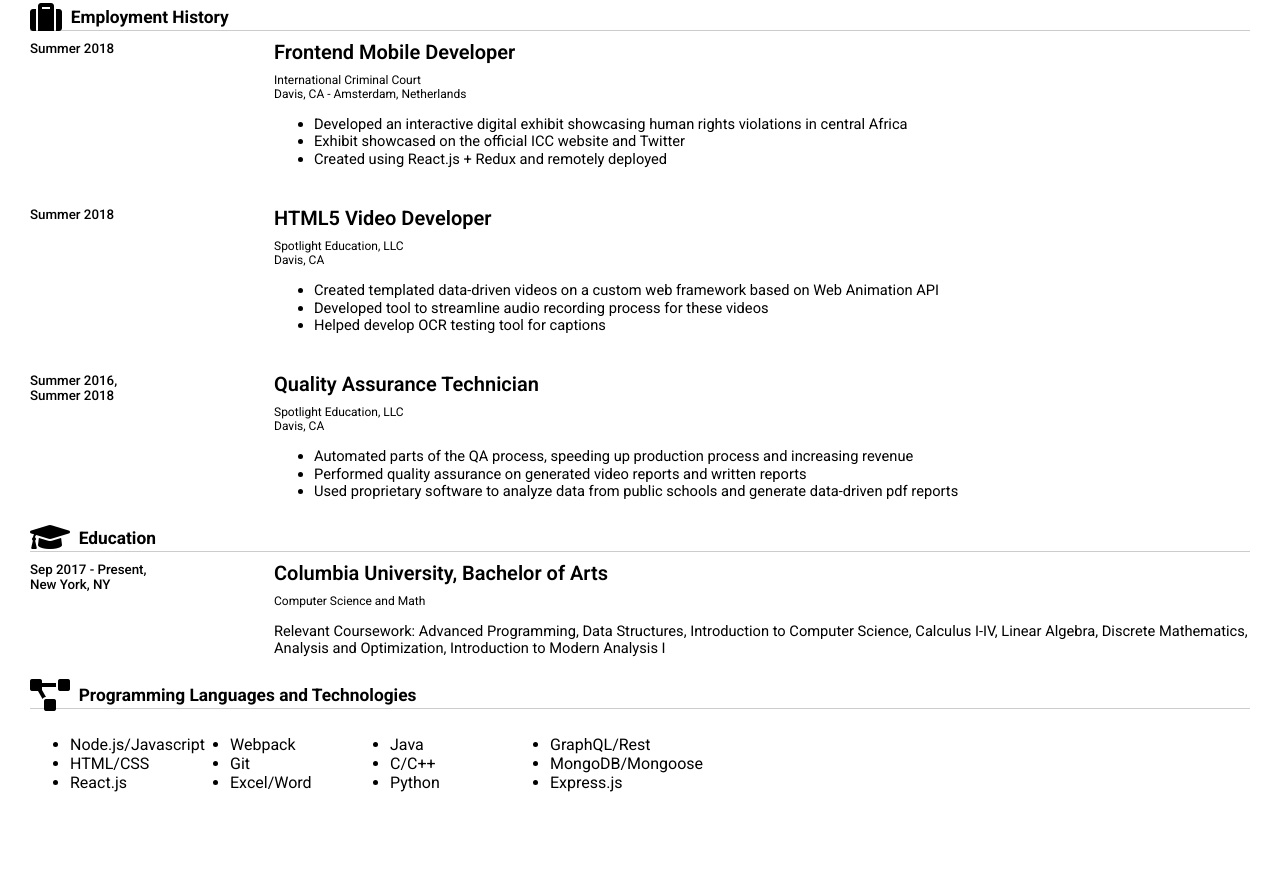
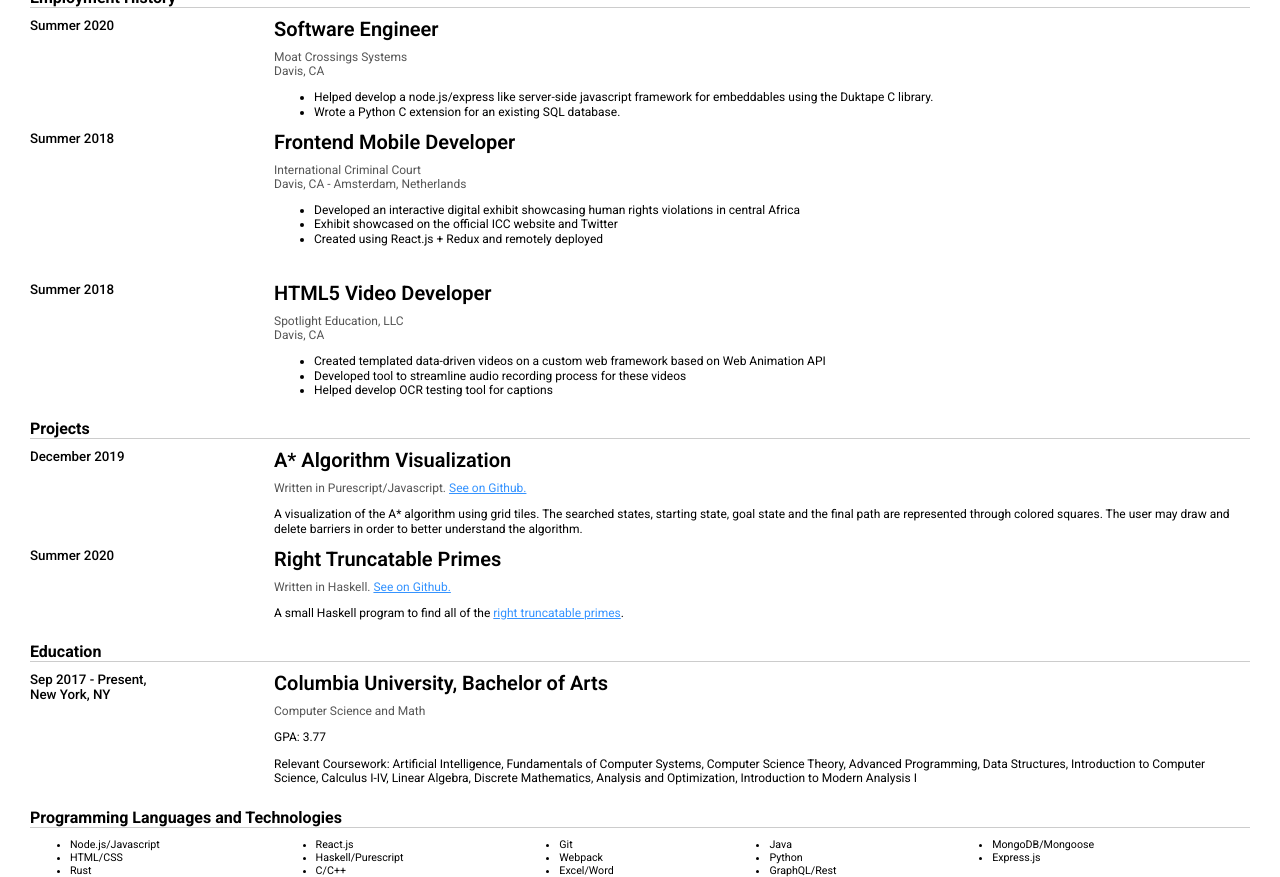
Before and after one commit to benjaminflin/resume, a website: page index.html in a window 1280 px wide. Shown: the part 153-1030 px from the top of the page. Before the commit the page ends 961 px from the top, so only its background shows below. Drawn offline with Linux system fonts and the light colour scheme.

Commit message:
added 2020 employment

```diff
--- a/index.html
+++ b/index.html
@@ -1,10 +1,16 @@
 <!DOCTYPE html>
 <html>
-
   <head>
-    <link rel="stylesheet" href="https://use.fontawesome.com/releases/v5.7.1/css/all.css"
-        integrity="sha384-fnmOCqbTlWIlj8LyTjo7mOUStjsKC4pOpQbqyi7RrhN7udi9RwhKkMHpvLbHG9Sr" crossorigin="anonymous">
-    <link href="https://fonts.googleapis.com/css?family=Roboto:100,200,300,400,500,600,700,800,900" rel="stylesheet">
+    <link
+      rel="stylesheet"
+      href="https://use.fontawesome.com/releases/v5.7.1/css/all.css"
+      integrity="sha384-fnmOCqbTlWIlj8LyTjo7mOUStjsKC4pOpQbqyi7RrhN7udi9RwhKkMHpvLbHG9Sr"
+      crossorigin="anonymous"
+    />
+    <link
+      href="https://fonts.googleapis.com/css?family=Roboto:100,200,300,400,500,600,700,800,900"
+      rel="stylesheet"
+    />
     <style>
       html,
       body {
@@ -38,13 +44,13 @@
         grid-column-gap: 10px;
         grid-row-gap: 5px;
         margin: 14px 0;
-            font-size: 9pt;
+        font-size: 8pt;
       }
 
       .details .fas,
       .details .fab {
         margin-right: 3px;
-            font-size: 12pt;
+        font-size: 11pt;
       }
 
       .line {
@@ -55,7 +61,7 @@
       }
 
       .name {
-            font-size: 24pt;
+        font-size: 18pt;
         line-height: 1.8;
         font-weight: 500;
       }
@@ -68,7 +74,7 @@
       }
 
       .section-title {
-            font-size: 13pt;
+        font-size: 12pt;
         font-weight: bold;
         display: flex;
         align-items: center;
@@ -77,12 +83,12 @@
       }
 
       .section-title :nth-child(2) {
-            margin-left: .5em;
+        margin-left: 0.5em;
       }
 
       .section-title .fas,
       .section-title .fab {
-            font-size: 24pt;
+        font-size: 18pt;
         line-height: 0.8;
       }
 
@@ -96,12 +102,13 @@
         font-weight: 600;
         font-size: 15pt;
         line-height: 1.1;
-            margin-bottom: .5em;
+        margin-bottom: 0.5em;
       }
 
       .subsection-subtitle {
         font-weight: 400;
         font-size: 9pt;
+        color: #555;
       }
 
       .subsection-info {
@@ -111,12 +118,14 @@
 
       .subsection-body {
         line-height: 1.2;
-            font-size: 11pt;
+        font-size: 9pt;
       }
 
       .long-list {
-            column-count: 4;
-            column-gap: 10em;
+        font-size: 8pt;
+        display: flex;
+        flex-flow: wrap column;
+        max-height: 3rem;
       }
     </style>
   </head>
@@ -124,27 +133,49 @@
   <body>
     <header>
       <div class="name">Benjamin Flin</div>
-        <div class="title">Junior Web Developer and Software Engineer</div>
+      <div class="title">Web Developer and Software Engineer</div>
       <div class="details">
         <div>
           <i class="fas fa-phone"></i>
-                530-400-1959</div>
+          530-400-1959
+        </div>
         <div>
           <i class="fas fa-envelope"></i>
           <a href="mailto:brf2117@columbia.edu">brf2117@columbia.edu</a>
         </div>
         <div>
           <i class="fab fa-github"></i>
-                <a href="https://github.com/benjaminflin">https://github.com/benjaminflin</a>
+          <a href="https://github.com/benjaminflin"
+            >https://github.com/benjaminflin</a
+          >
         </div>
       </div>
     </header>
     <main>
       <section>
         <div class="section-title">
-                <i class="fas fa-suitcase"></i>
-                <div>
-                    Employment History
+          <div>Employment History</div>
+        </div>
+        <div class="section-body">
+          <div class="subsection-header">
+            <div class="subsection-info">Summer 2020</div>
+          </div>
+          <div class="subsection-content">
+            <div class="subsection-title">Software Engineer</div>
+            <div class="subsection-subtitle">
+              Moat Crossings Systems<br />Davis, CA
+            </div>
+            <div class="subsection-body">
+              <ul>
+                <li>
+                  Helped develop a node.js/express like server-side javascript
+                  framework for embeddables using the Duktape C library.
+                </li>
+                <li>
+                  Wrote a Python C extension for an existing SQL database.
+                </li>
+              </ul>
+            </div>
           </div>
         </div>
         <div class="section-body">
@@ -153,13 +184,19 @@
           </div>
           <div class="subsection-content">
             <div class="subsection-title">Frontend Mobile Developer</div>
-                    <div class="subsection-subtitle"> International Criminal Court <br />Davis, CA - Amsterdam,
-                        Netherlands</div>
+            <div class="subsection-subtitle">
+              International Criminal Court <br />Davis, CA - Amsterdam,
+              Netherlands
+            </div>
             <div class="subsection-body">
               <ul>
-                            <li>Developed an interactive digital exhibit showcasing human rights violations in
-                                central Africa</li>
-                            <li>Exhibit showcased on the official ICC website and Twitter</li>
+                <li>
+                  Developed an interactive digital exhibit showcasing human
+                  rights violations in central Africa
+                </li>
+                <li>
+                  Exhibit showcased on the official ICC website and Twitter
+                </li>
                 <li>Created using React.js + Redux and remotely deployed</li>
               </ul>
             </div>
@@ -169,17 +206,24 @@
           </div>
           <div class="subsection-content">
             <div class="subsection-title">HTML5 Video Developer</div>
-                    <div class="subsection-subtitle">Spotlight Education, LLC <br />Davis, CA</div>
+            <div class="subsection-subtitle">
+              Spotlight Education, LLC <br />Davis, CA
+            </div>
             <div class="subsection-body">
               <ul>
-                            <li>Created templated data-driven videos on a custom web framework based on Web Animation
-                                API</li>
-                            <li>Developed tool to streamline audio recording process for these videos</li>
+                <li>
+                  Created templated data-driven videos on a custom web framework
+                  based on Web Animation API
+                </li>
+                <li>
+                  Developed tool to streamline audio recording process for these
+                  videos
+                </li>
                 <li>Helped develop OCR testing tool for captions</li>
               </ul>
             </div>
           </div>
-                <div class="subsection-header">
+          <!-- <div class="subsection-header">
                     <div class="subsection-info">Summer 2016,<br /> Summer 2018</div>
                 </div>
                 <div class="subsection-content">
@@ -194,47 +238,98 @@
                                 data-driven pdf reports</li>
                         </ul>
                     </div>
-                </div>
-
+                </div> -->
         </div>
       </section>
       <section>
-            <div class="section-title">
-                <i class="fas fa-graduation-cap"></i>
-                <div>
-                    Education
+        <div class="section-title">Projects</div>
+        <div class="section-body">
+          <div class="subsection-header">
+            <div class="subsection-info">December 2019 <br /></div>
+          </div>
+          <div class="subsection-content">
+            <div class="subsection-title">A* Algorithm Visualization</div>
+            <div class="subsection-subtitle">
+              Written in Purescript/Javascript.
+              <a href="https://github.com/benjaminflin/astarvis"
+                >See on Github.</a
+              >
+            </div>
+            <p class="subsection-body">
+              A visualization of the A* algorithm using grid tiles. The searched
+              states, starting state, goal state and the final path are
+              represented through colored squares. The user may draw and delete
+              barriers in order to better understand the algorithm.
+            </p>
           </div>
         </div>
         <div class="section-body">
           <div class="subsection-header">
-                    <div class="subsection-info">Sep 2017 - Present, <br /> New York, NY</div>
+            <div class="subsection-info">Summer 2020 <br /></div>
           </div>
           <div class="subsection-content">
-                    <div class="subsection-title">Columbia University, Bachelor of Arts</div>
-                    <div class="subsection-subtitle">Computer Science and Math</div>
+            <div class="subsection-title">Right Truncatable Primes</div>
+            <div class="subsection-subtitle">
+              Written in Haskell.
+              <a
+                href="https://github.com/benjaminflin/right-truncatable-primes/blob/master/Main.hs"
+                >See on Github.</a
+              >
+            </div>
             <p class="subsection-body">
-                        Relevant Coursework: Advanced Programming, Data Structures, Introduction to Computer Science,
-                        Calculus I-IV, Linear Algebra, Discrete Mathematics, Analysis and Optimization, Introduction to
-                        Modern Analysis I
+              A small Haskell program to find all of the
+              <a
+                href="https://en.wikipedia.org/wiki/Truncatable_prime#:~:text=There%20are%2027%20restricted%20right,sequence%20A239747%20in%20the%20OEIS)"
+              >
+                right truncatable primes</a
+              >.
             </p>
           </div>
         </div>
       </section>
       <section>
         <div class="section-title">
-                <i class="fas fa-project-diagram"></i>
+          <div>Education</div>
+        </div>
+        <div class="section-body">
+          <div class="subsection-header">
+            <div class="subsection-info">
+              Sep 2017 - Present, <br />
+              New York, NY
+            </div>
+          </div>
+          <div class="subsection-content">
+            <div class="subsection-title">
+              Columbia University, Bachelor of Arts
+            </div>
+            <div class="subsection-subtitle">Computer Science and Math</div>
+            <p class="subsection-body">GPA: 3.77</p>
+            <p class="subsection-body">
+              Relevant Coursework: Artificial Intelligence, Fundamentals of
+              Computer Systems, Computer Science Theory, Advanced Programming,
+              Data Structures, Introduction to Computer Science, Calculus I-IV,
+              Linear Algebra, Discrete Mathematics, Analysis and Optimization,
+              Introduction to Modern Analysis I
+            </p>
+          </div>
+        </div>
+      </section>
+      <section>
+        <div class="section-title">
           <div>Programming Languages and Technologies</div>
         </div>
-            <div class="section-body">
+        <div>
           <ul class="long-list">
             <li>Node.js/Javascript</li>
             <li>HTML/CSS</li>
+            <li>Rust</li>
             <li>React.js</li>
+            <li>Haskell/Purescript</li>
+            <li>C/C++</li>
+            <li>Git</li>
             <li>Webpack</li>
-                    <li>Git</li>
             <li>Excel/Word</li>
             <li>Java</li>
-                    <li>C/C++</li>
             <li>Python</li>
             <li>GraphQL/Rest</li>
             <li>MongoDB/Mongoose</li>
@@ -277,5 +372,4 @@
             </section-->
     </main>
   </body>
-
 </html>
```
Also changed, not shown: 2 other files. Lines whose indentation alone changed are shown as unchanged.
